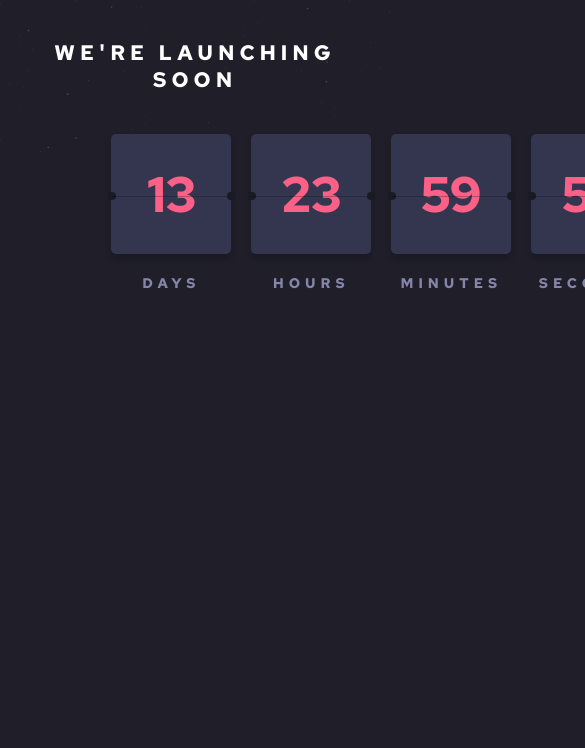
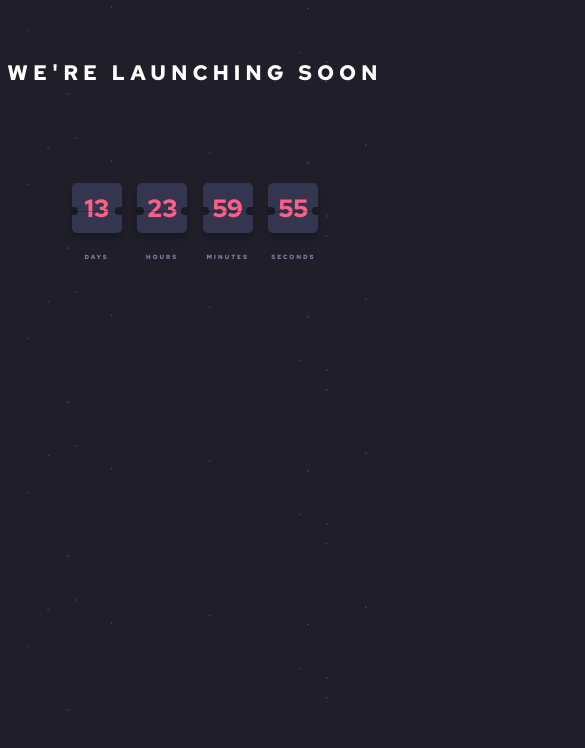
Before and after one commit to f4ayush/countdown-timer, a plain HTML site: page index.html in a window 390 px wide. Shown: the top 748 px of the page, 585 px wide, since content can reach past the window. Drawn offline with Linux system fonts and the light colour scheme.

Commit message:
fixed layout for mobile devices

```diff
--- a/styles.css
+++ b/styles.css
@@ -13,7 +13,7 @@ body {
     font-family: "Red Hat Text", sans-serif;
     font-weight: 700;
     color: white;
-    background-color:rgb(32,30,41);
+    background-color: rgb(32, 30, 41);
 }
 
 main {
@@ -115,28 +115,45 @@ main {
 
 }
 
-@media (max-width: 375px) {
-
+@media (max-width: 600px) {
+    body{
+        overflow: hidden;
+    }
     main {
-        padding: 15% 2%;
+        padding: 15% 0%;
         background: url("./images/bg-stars.svg") top left repeat,
             url("./images/pattern-hills.svg") bottom no-repeat;
         background-size: contain;
+
     }
 
     .timer {
-        font-size: 8px;
-        margin: 15% 2%;
-        padding: 5%;
+        font-size: 6px;
+        margin: 15% 0%;
+        /* padding: 5%; */
+        justify-content: center;
+        gap: 5%;
     }
+
+    .card {
+        padding: unset;
+
+    }
+
     .card>p:first-child {
         padding: 25px;
-        font-size: 30px;
-        height: 60px;
-        width: 60px;
+        font-size: 25px;
+        height: 50px;
+        width: 50px;
     }
+
     .label {
         letter-spacing: 2px;
         text-align: center;
     }
 }
+
+
+@media (max-width: 768px) {
+
+}
```
Also changed, not shown: 1 other file.
